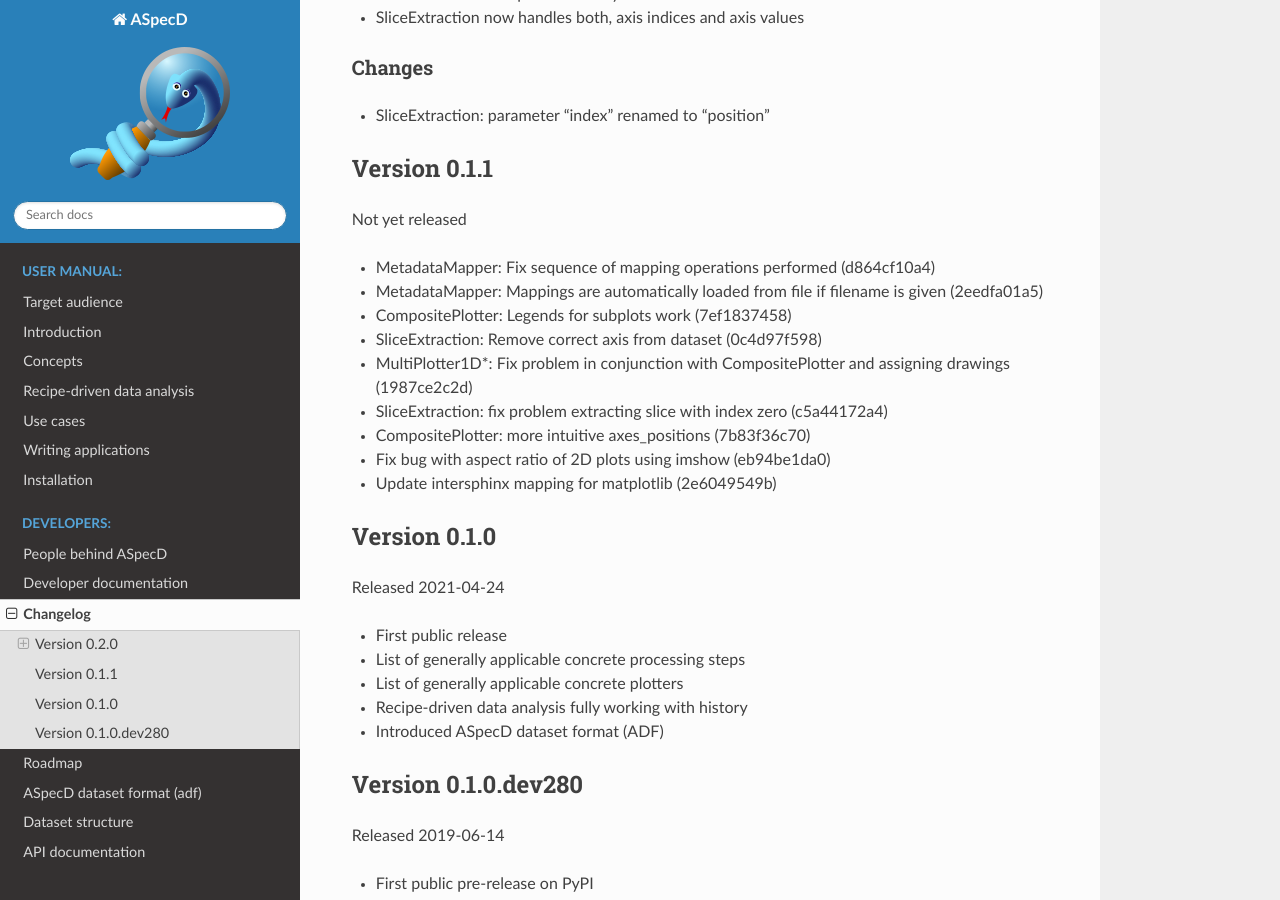
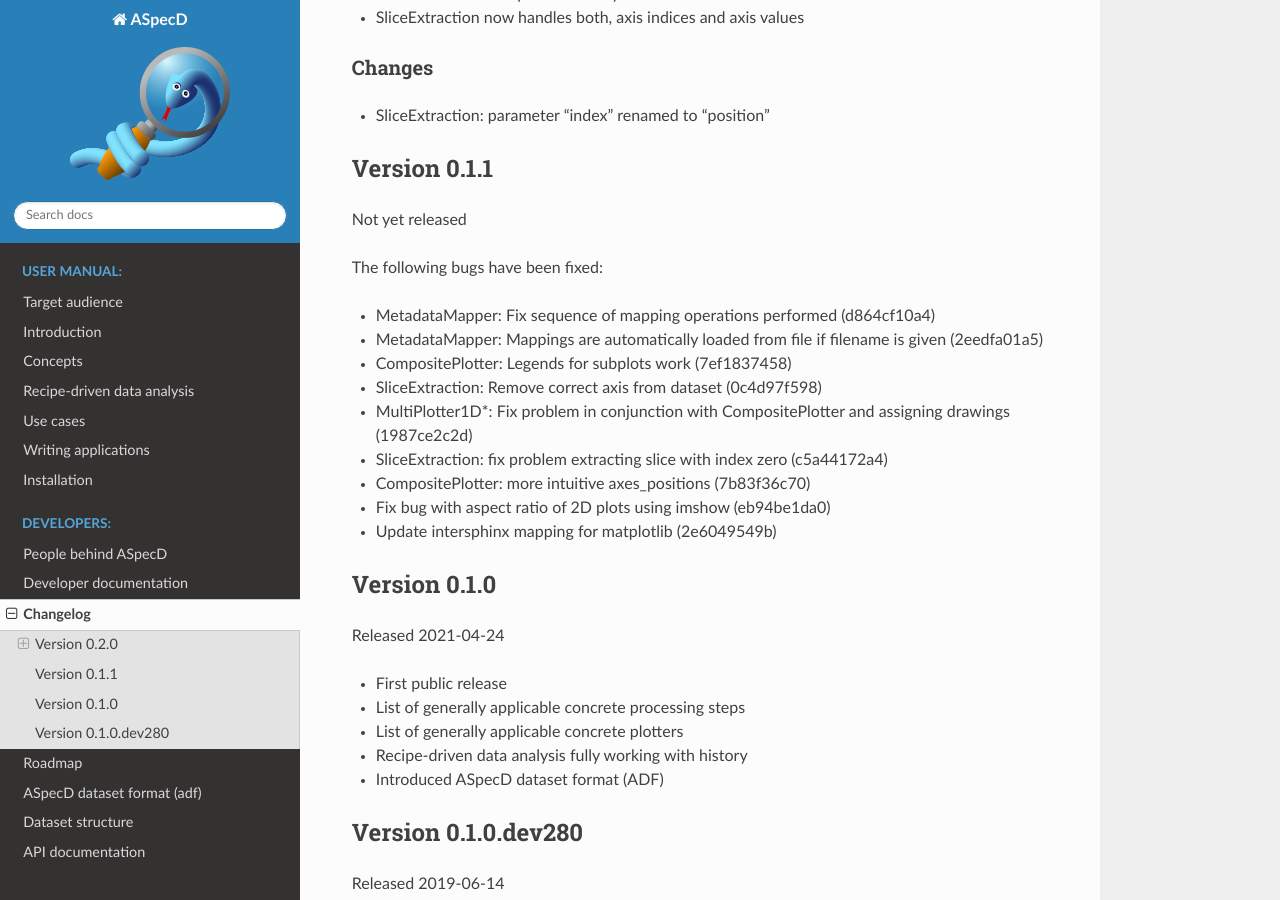
Before and after one commit to tillbiskup/aspecd, a Sphinx documentation site: the page built from docs/changelog.rst, in a window 1280 px wide and 900 px high, scrolled down 480 px. Built offline with Sphinx 7.4.7 and the Read the Docs theme 2.0.0, drawn with Linux system fonts in a browser that asks for light colours; part of the change alters nothing that is shown.

```diff
--- a/docs/changelog.rst
+++ b/docs/changelog.rst
@@ -33,6 +33,8 @@ Version 0.1.1
 =============
 
 Not yet released
+
+The following bugs have been fixed:
 
 * MetadataMapper: Fix sequence of mapping operations performed (d864cf10a4)
 
--- a/docs/conf.py
+++ b/docs/conf.py
@@ -95,7 +95,8 @@ autodoc_default_options = {
 
 # Multiversion configuration
 smv_branch_whitelist = r'^master.*$'
-smv_released_pattern = r'^refs/tags/v\d+\.\d+\.\d+$'
+smv_tag_whitelist = r'^v\d+\.\d+$'
+smv_released_pattern = r'^refs/tags/v\d+\.\d+$'
 
 tag = subprocess.run("git describe --tags `git rev-list --tags "
                      "--max-count=1`", shell=True, capture_output=True)
```
Also changed, not shown: 1 other file.
